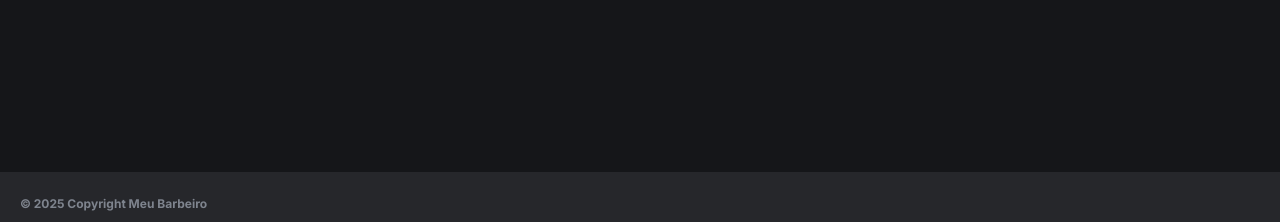
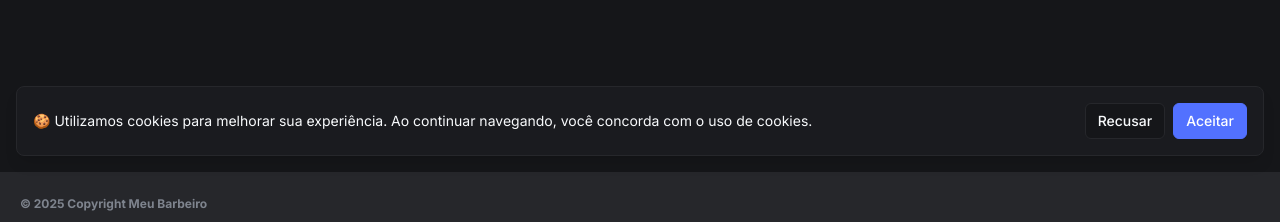
Before and after one commit to Leonardo-Tozoni/meu-barbeiro, a Next.js app: page /onboarding in a window 1280 px wide. Shown: the part 628-850 px from the top of the page. Built offline with nearby package versions, Linux system fonts and the light colour scheme; no server answers; sample sign-in values are in the browser's storage.

Commit message:
feat: add cookie consent tracking for authenticated users

```diff
--- /dev/null
+++ b/src/app/_actions/save-cookie-consent.ts
@@ -0,0 +1,18 @@
+'use server';
+
+import { db } from '@/app/_lib/prisma';
+import { revalidatePath } from 'next/cache';
+
+export async function saveCookieConsent(userId: string, consent: boolean) {
+  await db.user.update({
+    where: {
+      id: userId
+    },
+    data: {
+      cookieConsent: consent,
+      cookieConsentDate: new Date()
+    }
+  });
+
+  revalidatePath('/');
+}
--- /dev/null
+++ b/src/app/_components/cookie-consent-modal.tsx
@@ -0,0 +1,85 @@
+'use client';
+
+import { saveCookieConsent } from '@/app/_actions/save-cookie-consent';
+import { useSession } from 'next-auth/react';
+import { useEffect, useState } from 'react';
+import { Button } from './ui/button';
+
+export function CookieConsentModal() {
+  const { data: session, update } = useSession();
+  const [isVisible, setIsVisible] = useState(false);
+  const [isLoading, setIsLoading] = useState(false);
+
+  useEffect(() => {
+    if (!session?.user) {
+      setIsVisible(false);
+      return;
+    }
+
+    const cookieConsent = (session.user as any).cookieConsent;
+
+    console.log('Cookie consent status:', cookieConsent);
+
+    if (cookieConsent === true) {
+      setIsVisible(false);
+      return;
+    }
+
+    setIsVisible(true);
+  }, [session]);
+
+  const handleAccept = async () => {
+    if (!session?.user) return;
+
+    setIsLoading(true);
+    const userId = (session.user as any).id;
+
+    try {
+      await saveCookieConsent(userId, true);
+      await update();
+      setIsVisible(false);
+    } catch (error) {
+      console.error('Erro ao salvar consentimento:', error);
+      setIsLoading(false);
+    }
+  };
+
+  const handleDecline = () => {
+    setIsVisible(false);
+  };
+
+  if (!isVisible) return null;
+
+  return (
+    <div className="fixed bottom-0 left-0 right-0 z-50 p-4 animate-in slide-in-from-bottom-2">
+      <div className="mx-auto max-w-7xl">
+        <div className="rounded-lg bg-card border border-border shadow-lg p-4">
+          <div className="flex flex-col gap-4 sm:flex-row sm:items-center sm:justify-between">
+            <div className="flex-1">
+              <p className="text-sm text-foreground">
+                🍪 Utilizamos cookies para melhorar sua experiência. Ao continuar navegando, você concorda com o uso de cookies.
+              </p>
+            </div>
+            <div className="flex gap-2 shrink-0">
+              <Button
+                variant="outline"
+                size="sm"
+                onClick={handleDecline}
+                disabled={isLoading}
+              >
+                Recusar
+              </Button>
+              <Button
+                size="sm"
+                onClick={handleAccept}
+                disabled={isLoading}
+              >
+                {isLoading ? '...' : 'Aceitar'}
+              </Button>
+            </div>
+          </div>
+        </div>
+      </div>
+    </div>
+  );
+}
--- a/src/app/_lib/auth.ts
+++ b/src/app/_lib/auth.ts
@@ -24,12 +24,16 @@ export const authOptions: AuthOptions = {
         id: user.id,
         role: userWithBarber?.role,
         barbershopId: userWithBarber?.barber?.barbershopId,
+        cookieConsent: userWithBarber?.cookieConsent,
+        cookieConsentDate: userWithBarber?.cookieConsentDate,
       } as {
         id: string;
         name: string;
         email: string;
         role?: string;
         barbershopId?: string;
+        cookieConsent?: boolean | null;
+        cookieConsentDate?: Date | null;
       };
 
       return session;
--- a/src/app/layout.tsx
+++ b/src/app/layout.tsx
@@ -1,4 +1,5 @@
 import Footer from "@/app/_components/footer";
+import { CookieConsentModal } from "@/app/_components/cookie-consent-modal";
 import { Toaster } from "@/app/_components/ui/sonner";
 import AuthProvider from "@/app/_providers/auth";
 import type { Metadata } from "next";
@@ -24,6 +25,7 @@ export default function RootLayout({
           <div className="flex-1">{children}</div>
           <Toaster />
           <Footer />
+          <CookieConsentModal />
         </AuthProvider>
       </body>
     </html>
```
Also changed, not shown: 1 other file (tests, documents, lock files or other folders).
